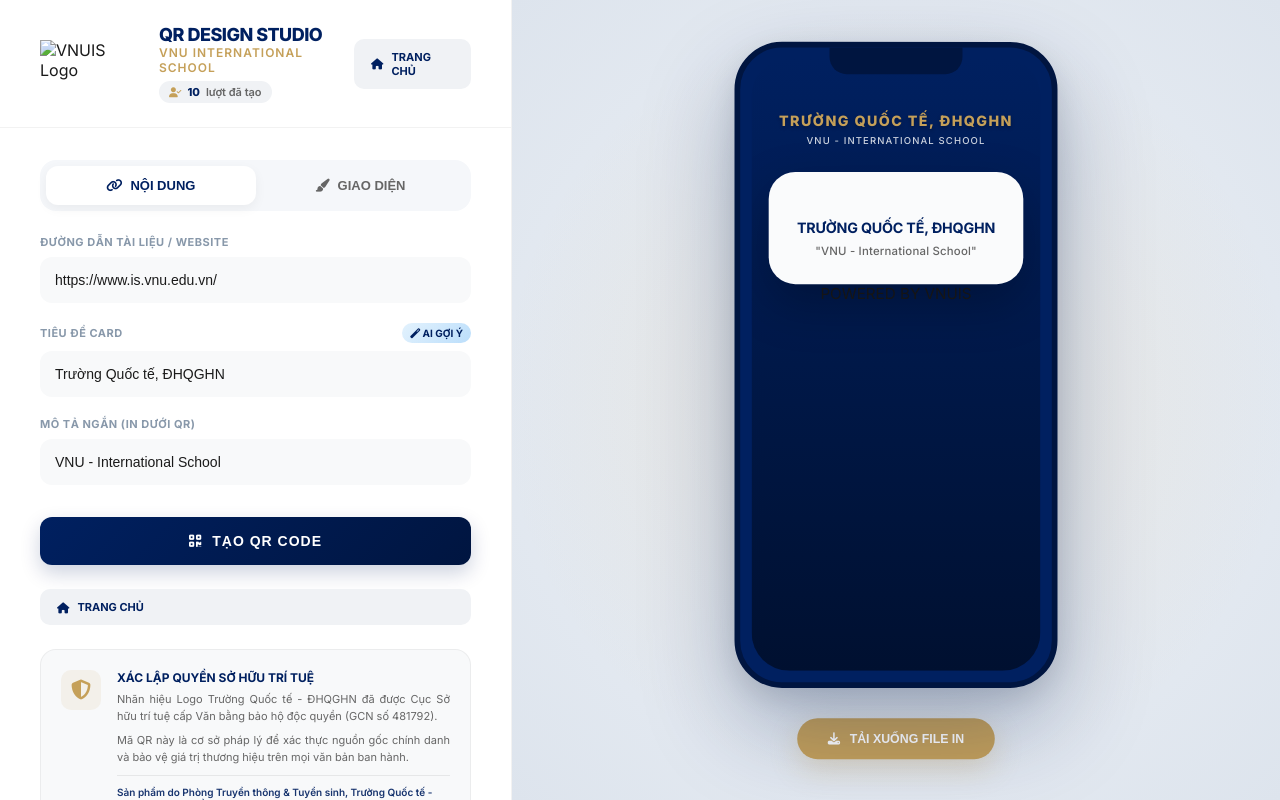
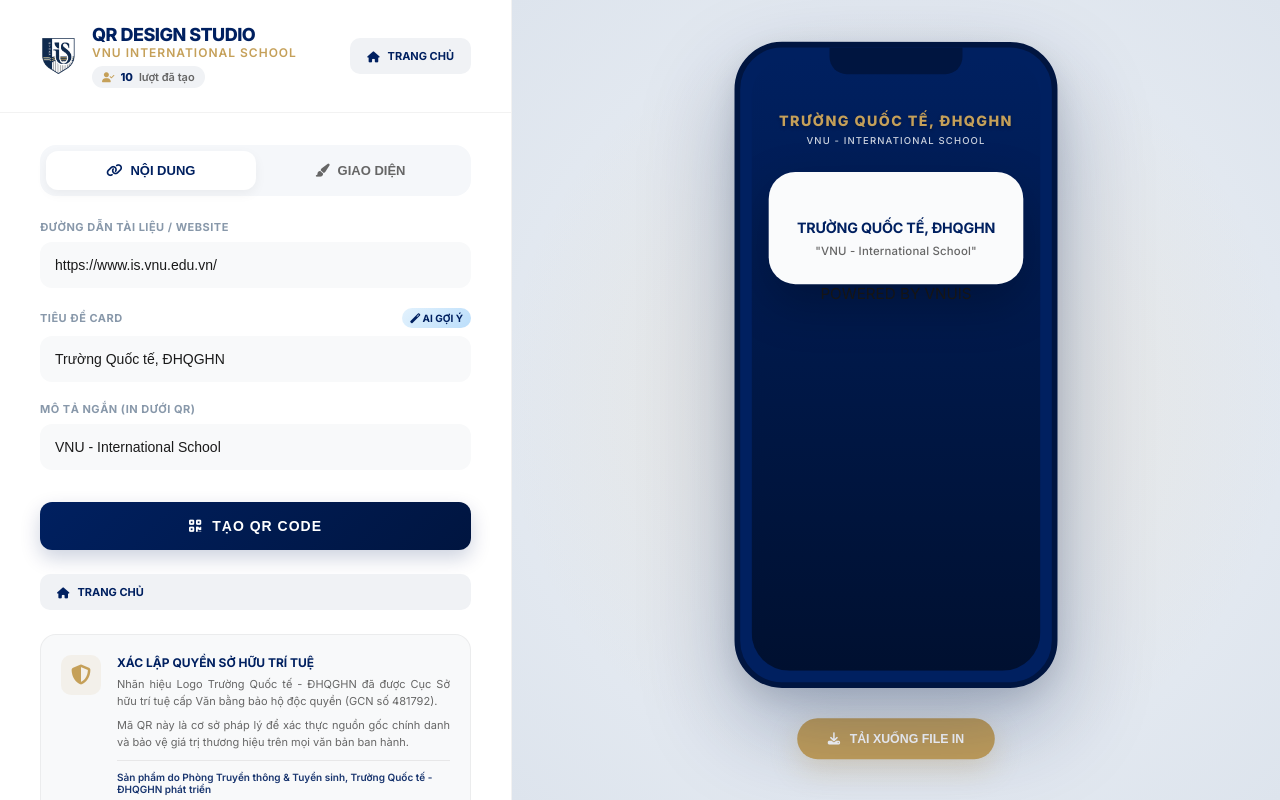
Before and after one commit to Ductarzan/Qrcodevnuis, a plain HTML site: page index.html in a window 1280 px wide. Drawn offline with Linux system fonts and the light colour scheme; a script that the page names is missing.

Commit message:
Update index.html

```diff
--- a/index.html
+++ b/index.html
@@ -17,7 +17,7 @@
         <div class="control-panel">
             <div class="panel-header">
                 <div class="brand">
-                    <img src="assets/header-logo.png" alt="VNUIS Logo" class="brand-logo">
+                    <img src="header-logo.png" alt="VNUIS Logo" class="brand-logo">
                     <div class="brand-text">
                         <h1>QR DESIGN STUDIO</h1>
                         <p>VNU INTERNATIONAL SCHOOL</p>
@@ -175,4 +175,5 @@
     <script src="script.js"></script>
 </body>
 
+
 </html>
```
